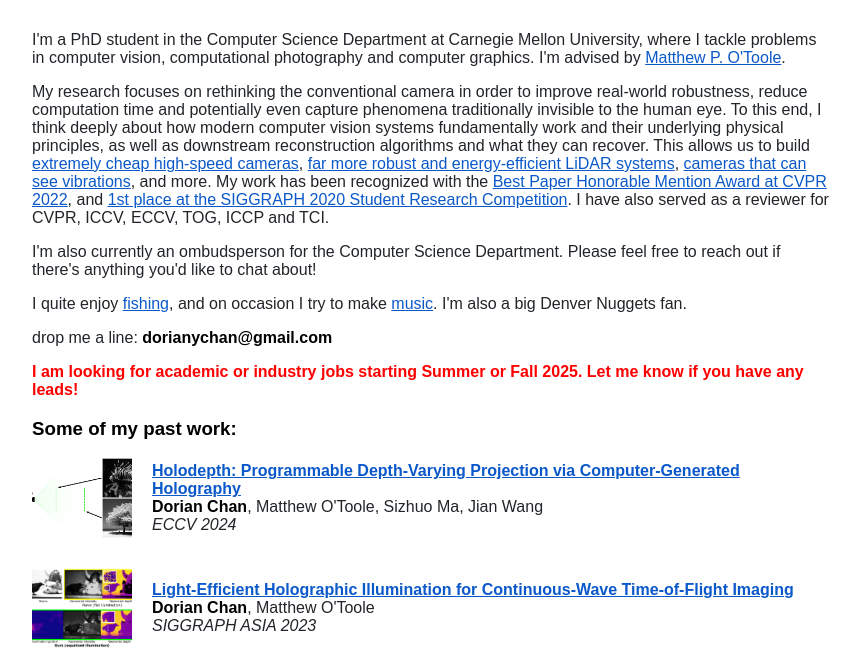
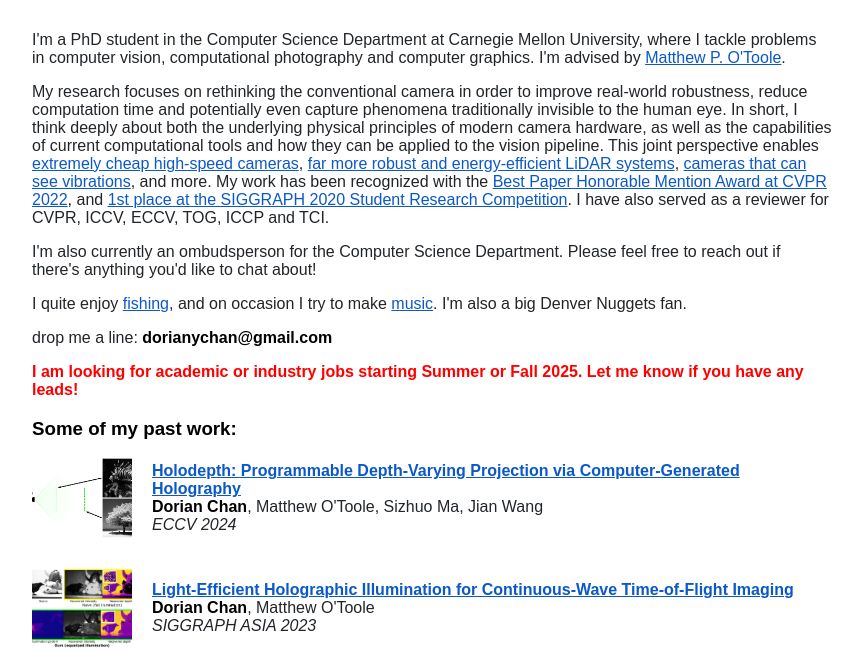
Before and after one commit to antiamoeba/antiamoeba.github.io, a plain HTML site: page index.html in a window 1280 px wide. Shown: the part 161-811 px from the top of the page, without its empty margins (208-1070 px from the left). Drawn offline with Linux system fonts and the light colour scheme.

Commit message:
quick fix

```diff
--- a/index.html
+++ b/index.html
@@ -82,7 +82,7 @@
             <p>I'm a PhD student in the Computer Science Department at Carnegie Mellon University,
                 where I tackle problems in computer vision, computational photography and computer graphics. I'm advised by <a href="http://www.cs.cmu.edu/~motoole2/">Matthew P. O'Toole</a>.</p>
 
-            <p>My research focuses on rethinking the conventional camera in order to improve real-world robustness, reduce computation time and potentially even capture phenomena traditionally invisible to the human eye. To this end, I think deeply about how modern computer vision systems fundamentally work and their underlying physical principles, as well as downstream reconstruction algorithms and what they can recover. This allows us to build <a href="https://imaging.cs.cmu.edu/spincam/">extremely cheap high-speed cameras</a>, <a href="https://dl.acm.org/doi/abs/10.1145/3610548.3618152">far more robust and energy-efficient LiDAR systems</a>, <a href="https://imaging.cs.cmu.edu/vibration/">cameras that can see vibrations</a>, and more. My work has been recognized with the <a href="https://cvpr2022.thecvf.com/cvpr-2022-paper-awards">Best Paper Honorable Mention Award at CVPR 2022</a>, and  <a href="https://s2020.siggraph.org/conference/program-events/organization-events/student-research-competition/">1st place at the SIGGRAPH 2020 Student Research Competition</a>. I have also served as a reviewer for CVPR, ICCV, ECCV, TOG, ICCP and TCI.</p>
+            <p>My research focuses on rethinking the conventional camera in order to improve real-world robustness, reduce computation time and potentially even capture phenomena traditionally invisible to the human eye. In short, I think deeply about both the underlying physical principles of modern camera hardware, as well as the capabilities of current computational tools and how they can be applied to the vision pipeline. This joint perspective enables <a href="https://imaging.cs.cmu.edu/spincam/">extremely cheap high-speed cameras</a>, <a href="https://dl.acm.org/doi/abs/10.1145/3610548.3618152">far more robust and energy-efficient LiDAR systems</a>, <a href="https://imaging.cs.cmu.edu/vibration/">cameras that can see vibrations</a>, and more. My work has been recognized with the <a href="https://cvpr2022.thecvf.com/cvpr-2022-paper-awards">Best Paper Honorable Mention Award at CVPR 2022</a>, and  <a href="https://s2020.siggraph.org/conference/program-events/organization-events/student-research-competition/">1st place at the SIGGRAPH 2020 Student Research Competition</a>. I have also served as a reviewer for CVPR, ICCV, ECCV, TOG, ICCP and TCI.</p>
 
             <p>I'm also currently an ombudsperson for the Computer Science Department. Please feel free to reach out if there's anything you'd like to chat about!</p>
 
```
